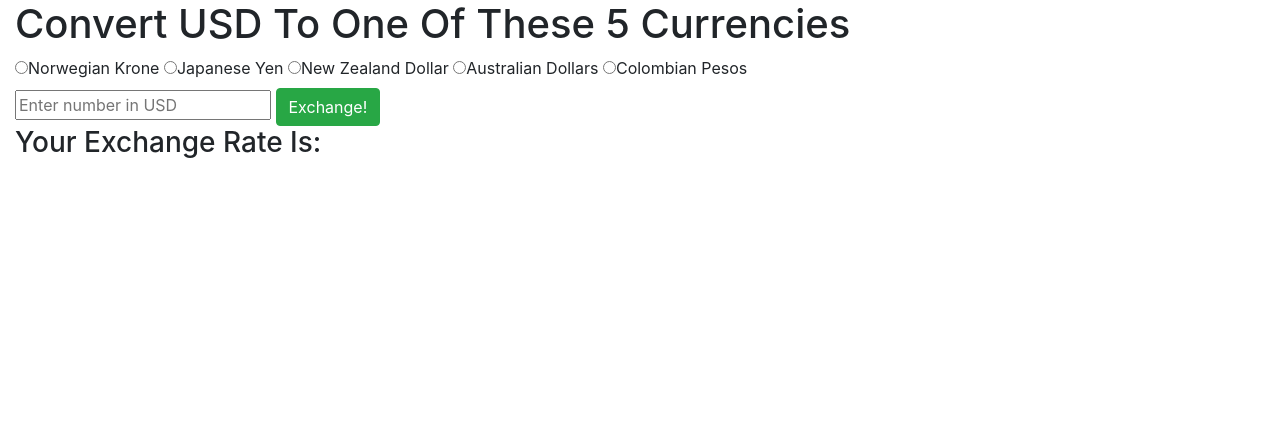
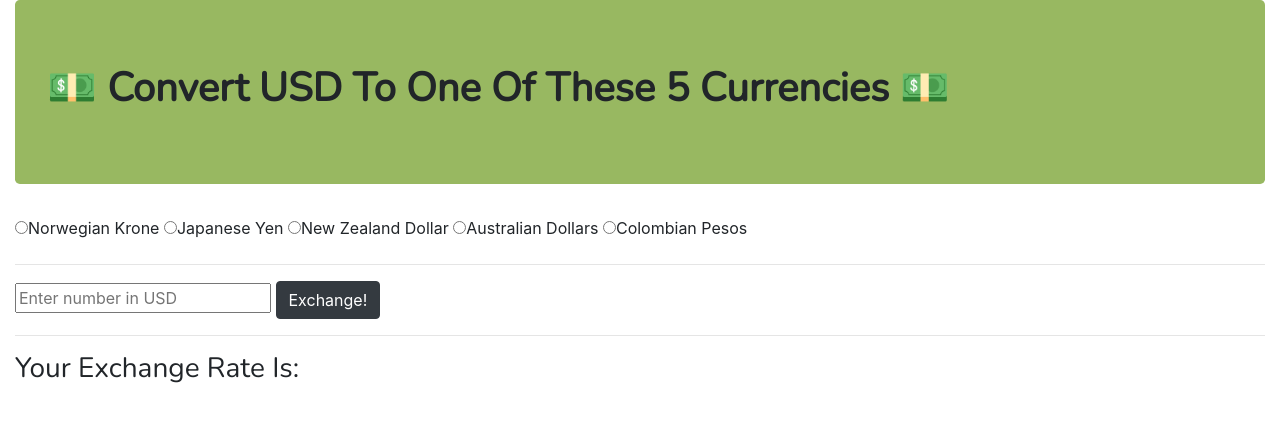
Before and after one commit to Knutsenjamie/Friday-Project-6, a website built with webpack: page src/index.html in a window 1280 px wide. Built offline with nearby package versions, Linux system fonts and the light colour scheme.

Commit message:
add basic css styling and finish up site

```diff
--- a/src/css/styles.css
+++ b/src/css/styles.css
@@ -0,0 +1,11 @@
+h1 {
+  font-family: 'Nunito', sans-serif;
+}
+
+h3 {
+  font-family: 'Nunito', sans-serif;
+}
+
+.jumbotron {
+background-color: rgb(152, 184, 97);
+}
--- a/src/index.html
+++ b/src/index.html
@@ -4,11 +4,15 @@
   <meta charset="UTF-8">
   <meta http-equiv="X-UA-Compatible" content="IE=edge">
   <meta name="viewport" content="width=device-width, initial-scale=1.0">
+  <link rel="preconnect" href="https://fonts.gstatic.com">
+  <link href="https://fonts.googleapis.com/css2?family=Nunito:wght@200&display=swap" rel="stylesheet">
   <title>Currency Exchanger</title>
 </head>
 <body>
   <div class="container-fluid">
-    <h1>Convert USD To One Of These 5 Currencies</h1>
+    <div class="jumbotron">
+      <h1><strong>💵 Convert USD To One Of These 5 Currencies 💵</strong></h1>
+    </div>
     <form id="currencyExchangerForm">
       <div id="currencyChoices">
         <label><input type="radio" id="NOK" value="NOK" name="currencyTypes">Norwegian Krone</label>
@@ -17,10 +21,12 @@
         <label><input type="radio" id="AUD" value="AUD" name="currencyTypes">Australian Dollars</label>
         <label><input type="radio" id="COP" value="COP" name="currencyTypes">Colombian Pesos</label>
       </div>
+      <hr>
       <div id="userInputBox">
         <input type="number" id="usDollars" placeholder="Enter number in USD">
-        <button type="submit" id="showExchangeRate" class="btn btn-success">Exchange!</button>
+        <button type="submit" id="showExchangeRate" class="btn btn-dark">Exchange!</button>
       </div>
+    <hr>
     <h3>Your Exchange Rate Is:</h3>
     <div id="exchangedRate"></div>
     </form>
--- a/src/main.js
+++ b/src/main.js
@@ -6,13 +6,13 @@ import ExchangeService from './currency-exchange-service.js';
 
 function exchangedRate(response, usDollars, otherCurrencies) {
   if (response.result != 'success') {
-    $('#exchangedRate').text(`There was an error: ${response.message}`);
+    $('#exchangedRate').text(`There was an error! ${response.message}`);
   } else if (!otherCurrencies) {
     $('#exchangedRate').text('Please select a currency');
   } else if (usDollars === '') {
     $('#exchangedRate').text('Please select/enter number in USD');
   } else if (response.result === 'success') {
-    $('#exchangedRate').text(`${usDollars} in ${otherCurrencies}: ${response.conversion_rates[otherCurrencies]*usDollars}`);
+    $('#exchangedRate').text(`$${usDollars} in ${otherCurrencies} is roughly ${response.conversion_rates[otherCurrencies]*usDollars}`);
   } else {
     $('#exchangedRate').text(`There was an error. Please try again.`);
   }
```
